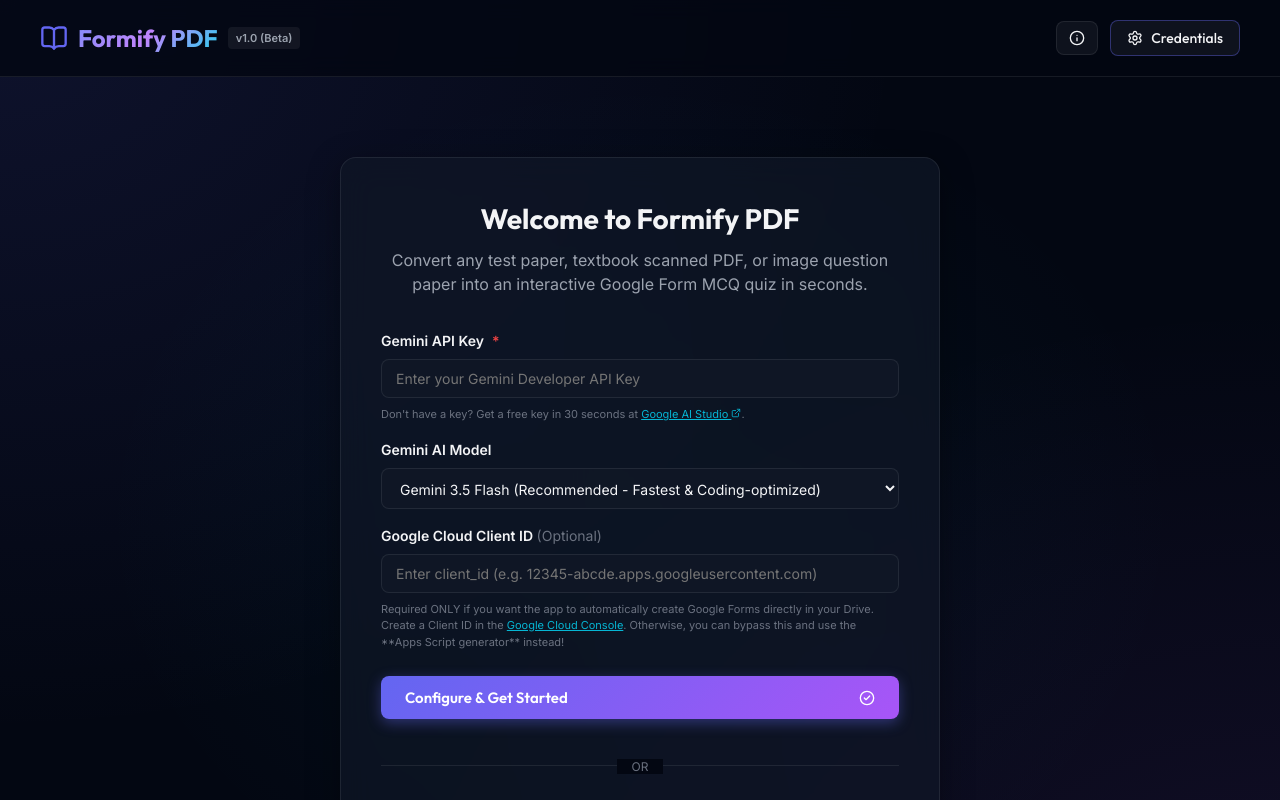
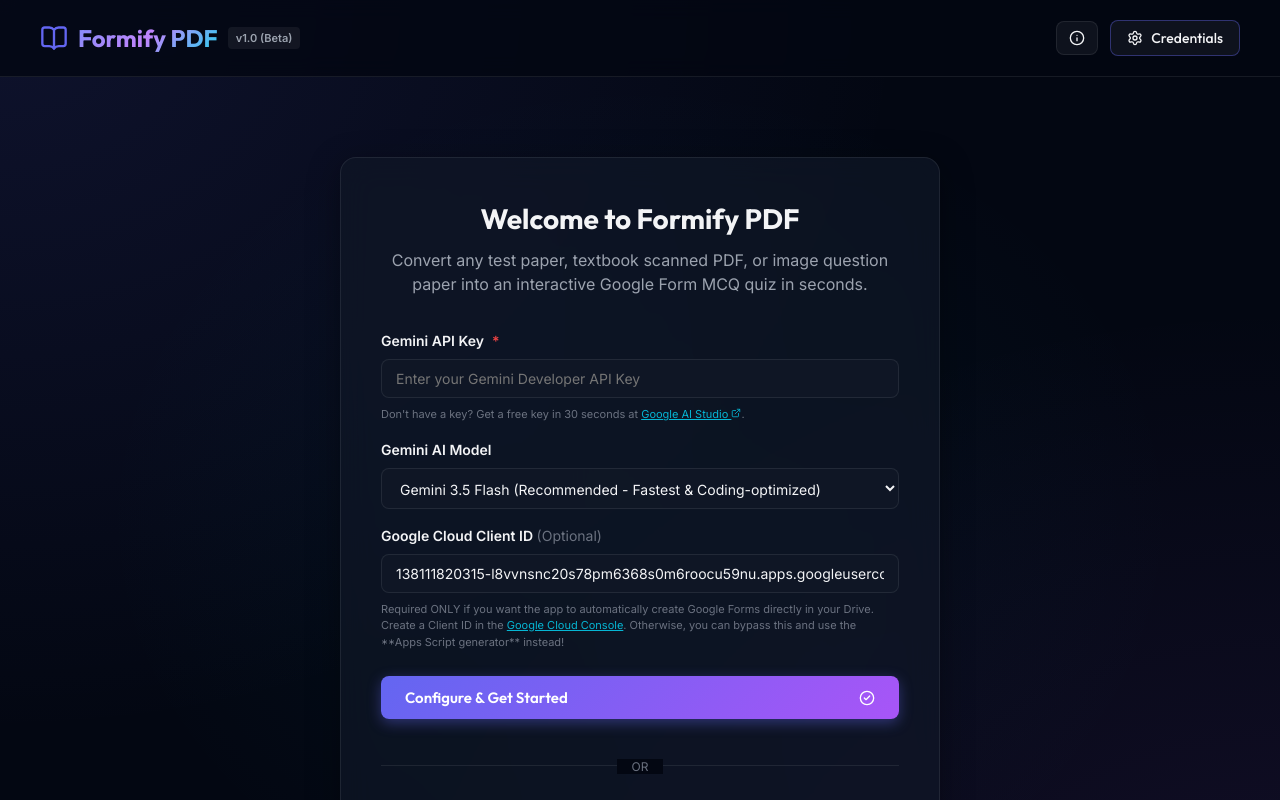
Before and after one commit to HPMISHRAA/PDF_to_GOOGLE_FORM, a React (Vite) app: page / in a window 1280 px wide. Shown: the top 800 px of the page. Built offline with nearby package versions, Linux system fonts and the light colour scheme; a web font is replaced by a local one.

Commit message:
Hardcode Google OAuth Client ID default value

```diff
--- a/src/App.tsx
+++ b/src/App.tsx
@@ -203,7 +203,7 @@
   const [bulkPoints, setBulkPoints] = useState(1);
   const [bulkDifficulty, setBulkDifficulty] = useState<Question['difficulty']>('Medium');
   const [geminiApiKey, setGeminiApiKey] = useState('');
-  const [googleClientId, setGoogleClientId] = useState('');
+  const [googleClientId, setGoogleClientId] = useState('138111820315-l8vvnsnc20s78pm6368s0m6roocu59nu.apps.googleusercontent.com');
   const [geminiModel, setGeminiModel] = useState('gemini-3.5-flash');
   const [modelSelectValue, setModelSelectValue] = useState('gemini-3.5-flash');
   const [customModelName, setCustomModelName] = useState('');
@@ -247,7 +247,11 @@
     const savedModel = localStorage.getItem('formify_gemini_model') || 'gemini-3.5-flash';
 
     if (savedKey) setGeminiApiKey(savedKey);
-    if (savedClientId) setGoogleClientId(savedClientId);
+    if (savedClientId) {
+      setGoogleClientId(savedClientId);
+    } else {
+      setGoogleClientId('138111820315-l8vvnsnc20s78pm6368s0m6roocu59nu.apps.googleusercontent.com');
+    }
     if (savedDraft) setDraftExists(true);
 
     setGeminiModel(savedModel);
```
